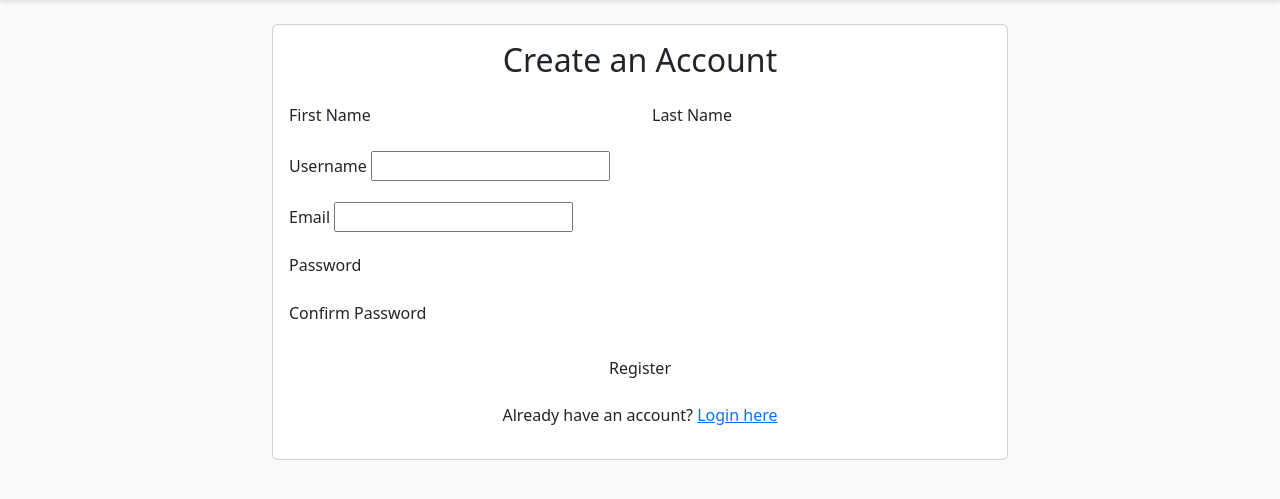
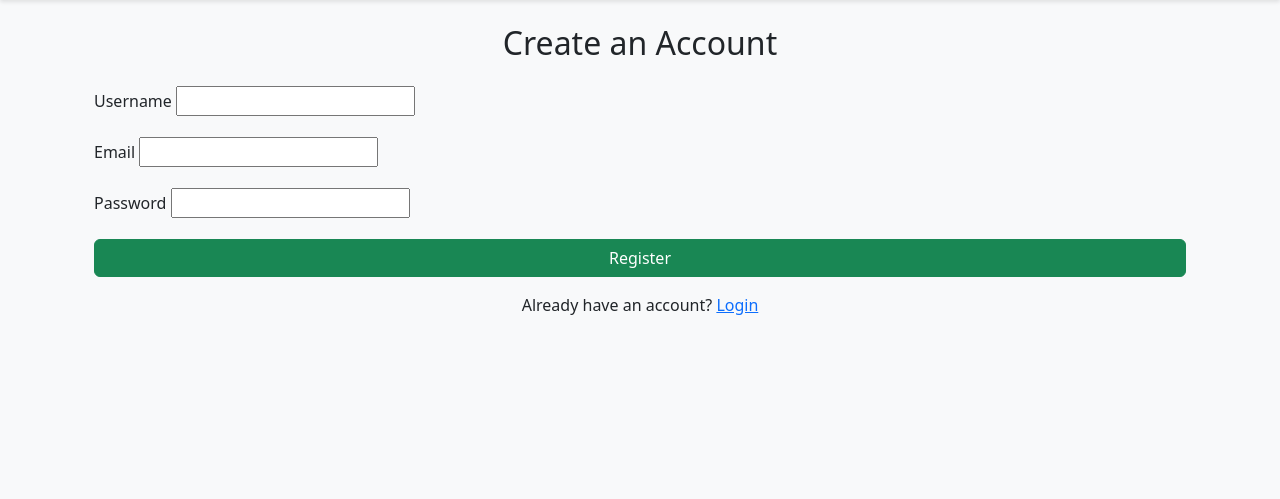
Before and after one commit to Yash3464/Blood-bank-management, a Django app: template blood_bank/templates/blood_bank/register.html in a window 1280 px wide. Shown: the part 62-561 px from the top of the page. Run offline with Django 4.2, Linux system fonts and the light colour scheme; the template is opened without the code that fills it: values that come from a table or form of the project are taken from there, others are empty.

Commit message:
Initial commit

```diff
--- a/blood_bank/templates/blood_bank/register.html
+++ b/blood_bank/templates/blood_bank/register.html
@@ -1,61 +1,31 @@
-{% extends 'blood_bank/base.html' %}
+{% extends 'base.html' %}
 
 {% block title %}Register - Blood Management System{% endblock %}
 
 {% block content %}
-<div class="row justify-content-center">
-    <div class="col-md-8">
-        <div class="card">
-            <div class="card-body">
-                <h2 class="card-title text-center mb-4">Create an Account</h2>
-                <form method="post">
+<div class="container">
+    <h2 class="text-center mb-4">Create an Account</h2>
+
+    <form method="POST">
         {% csrf_token %}
-                    <div class="row">
-                        <div class="col-md-6">
         <div class="mb-3">
-                                <label for="{{ form.first_name.id_for_label }}" class="form-label">First Name</label>
-                                {{ form.first_name.errors }}
-                                {{ form.first_name }}
-                            </div>
-                        </div>
-                        <div class="col-md-6">
-                            <div class="mb-3">
-                                <label for="{{ form.last_name.id_for_label }}" class="form-label">Last Name</label>
-                                {{ form.last_name.errors }}
-                                {{ form.last_name }}
-                            </div>
-                        </div>
-                    </div>
-                    <div class="mb-3">
-                        <label for="{{ form.username.id_for_label }}" class="form-label">Username</label>
-                        {{ form.username.errors }}
+            <label class="form-label">Username</label>
             {{ form.username }}
         </div>
         <div class="mb-3">
-                        <label for="{{ form.email.id_for_label }}" class="form-label">Email</label>
-                        {{ form.email.errors }}
+            <label class="form-label">Email</label>
             {{ form.email }}
         </div>
         <div class="mb-3">
-                        <label for="{{ form.password1.id_for_label }}" class="form-label">Password</label>
-                        {{ form.password1.errors }}
-                        {{ form.password1 }}
-                        <div class="form-text">{{ form.password1.help_text }}</div>
+            <label class="form-label">Password</label>
+            {{ form.password }}
         </div>
-                    <div class="mb-3">
-                        <label for="{{ form.password2.id_for_label }}" class="form-label">Confirm Password</label>
-                        {{ form.password2.errors }}
-                        {{ form.password2 }}
-                    </div>
-                    <div class="d-grid">
-                        <button type="submit" class="btn btn-blood">Register</button>
-                    </div>
+
+        <button type="submit" class="btn btn-success w-100">Register</button>
     </form>
-                <div class="text-center mt-3">
-                    <p>Already have an account? <a href="{% url 'login' %}">Login here</a></p>
-                </div>
-            </div>
-        </div>
-    </div>
+
+    <p class="mt-3 text-center">
+        Already have an account? <a href="{% url 'login' %}">Login</a>
+    </p>
 </div>
 {% endblock %}
```
Also changed, not shown: blood_bank/templates/blood_bank/blood_banks.html (added, +34 -0 lines), blood_bank/templates/blood_bank/donor_register.html (added, +36 -0 lines), blood_bank/templates/blood_bank/login.html (+20 -30 lines), blood_bank/templates/blood_bank/request_blood.html (added, +40 -0 lines), db.sqlite3. Lines whose indentation alone changed are shown as unchanged.
